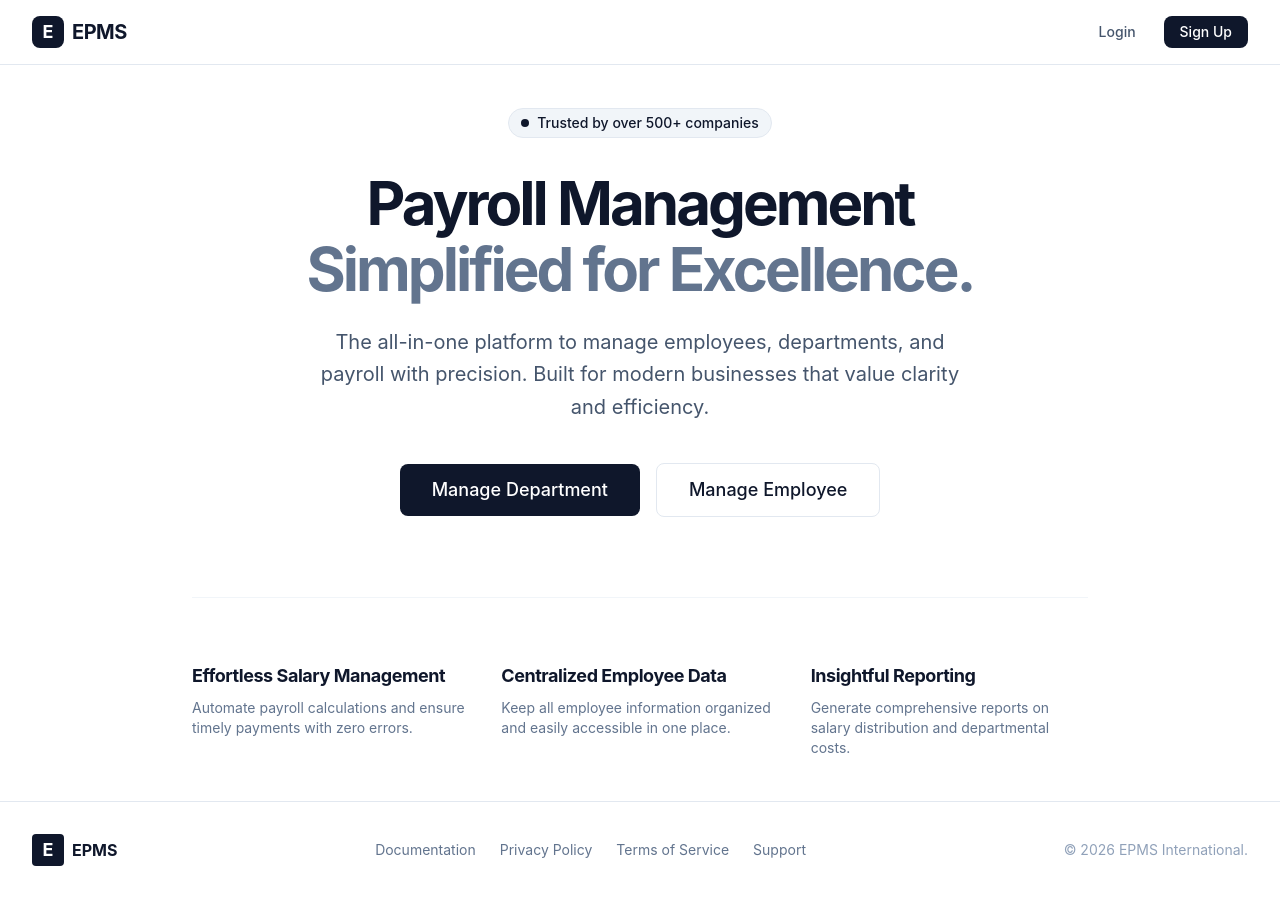
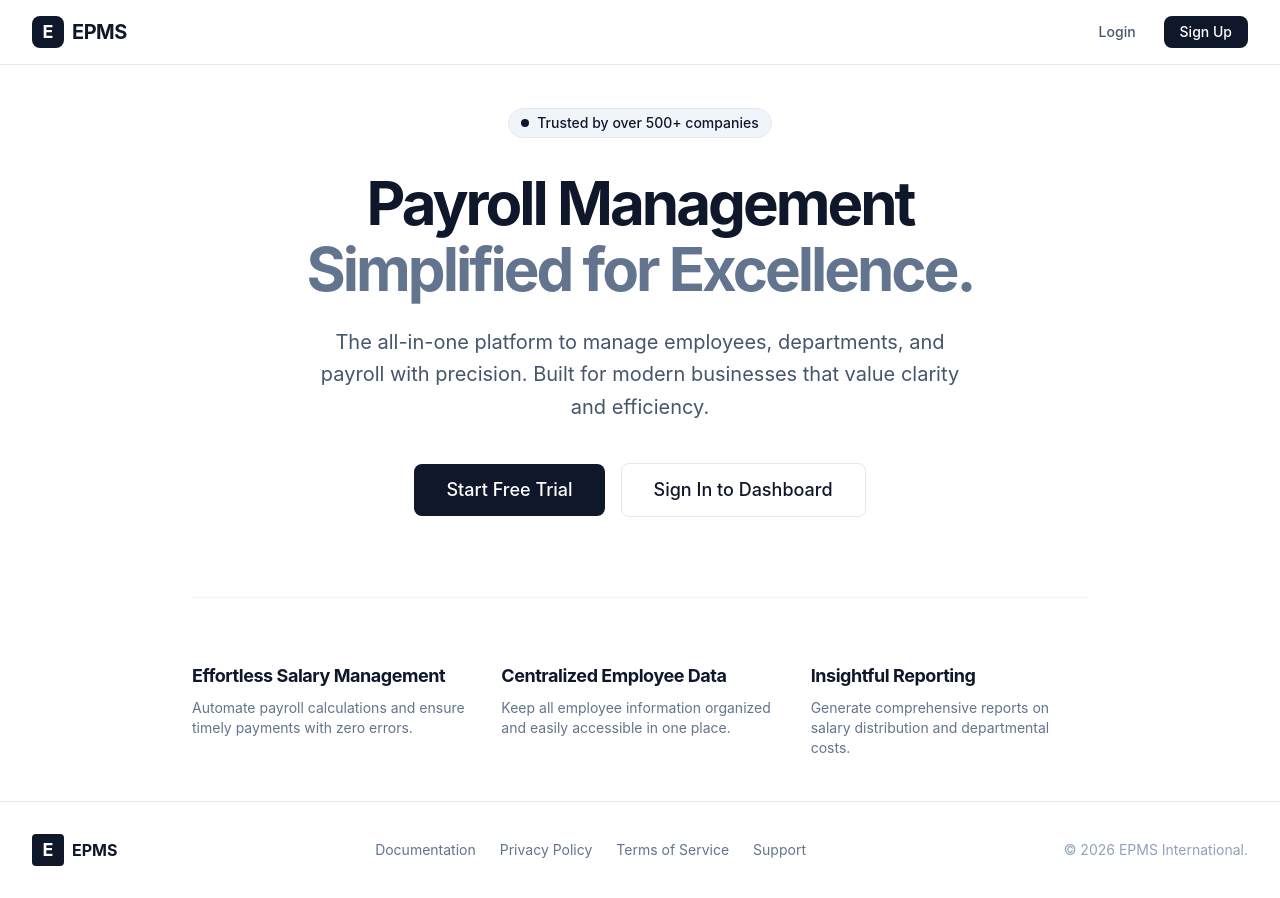
Before and after one commit to 06bruce/epms-frontend-, a React app: page / in a window 1280 px wide. Built offline with nearby package versions, Linux system fonts and the light colour scheme; no server answers; the HTML template or start-up script is replaced by a standard one.

Commit message:
Add conditional button display based on login status

```diff
--- a/src/components/pages/Home.tsx
+++ b/src/components/pages/Home.tsx
@@ -1,6 +1,15 @@
 import { Link } from "react-router-dom";
+import { useState, useEffect } from "react";
 
 const Home = () => {
+  const [isLoggedIn, setIsLoggedIn] = useState(false);
+
+  useEffect(() => {
+    const token = localStorage.getItem("token");
+    if (token) {
+      setIsLoggedIn(true);
+    }
+  }, []);
   return (
     <div className="min-h-[calc(100vh-64px)] flex flex-col items-center justify-center px-4 bg-white">
       <div className="max-w-4xl w-full text-center">
@@ -18,6 +27,7 @@ const Home = () => {
           The all-in-one platform to manage employees, departments, and payroll with precision. Built for modern businesses that value clarity and efficiency.
         </p>
 
+        {isLoggedIn ? (
           <div className="flex flex-col sm:flex-row items-center justify-center gap-4">
             <Link to="/department" className="btn-primary w-full sm:w-auto px-8 py-3 text-lg">
               Manage Department
@@ -26,6 +36,16 @@ const Home = () => {
               Manage Employee
             </Link>
           </div>
+        ) : (
+          <div className="flex flex-col sm:flex-row items-center justify-center gap-4">
+            <Link to="/signup" className="btn-primary w-full sm:w-auto px-8 py-3 text-lg">
+              Start Free Trial
+            </Link>
+            <Link to="/login" className="btn-secondary w-full sm:w-auto px-8 py-3 text-lg">
+              Sign In to Dashboard
+            </Link>
+          </div>
+        )}
 
         <div className="mt-20 grid grid-cols-1 md:grid-cols-3 gap-8 text-left border-t border-slate-100 pt-16">
           <div>
```
Lines whose indentation alone changed are shown as unchanged.
